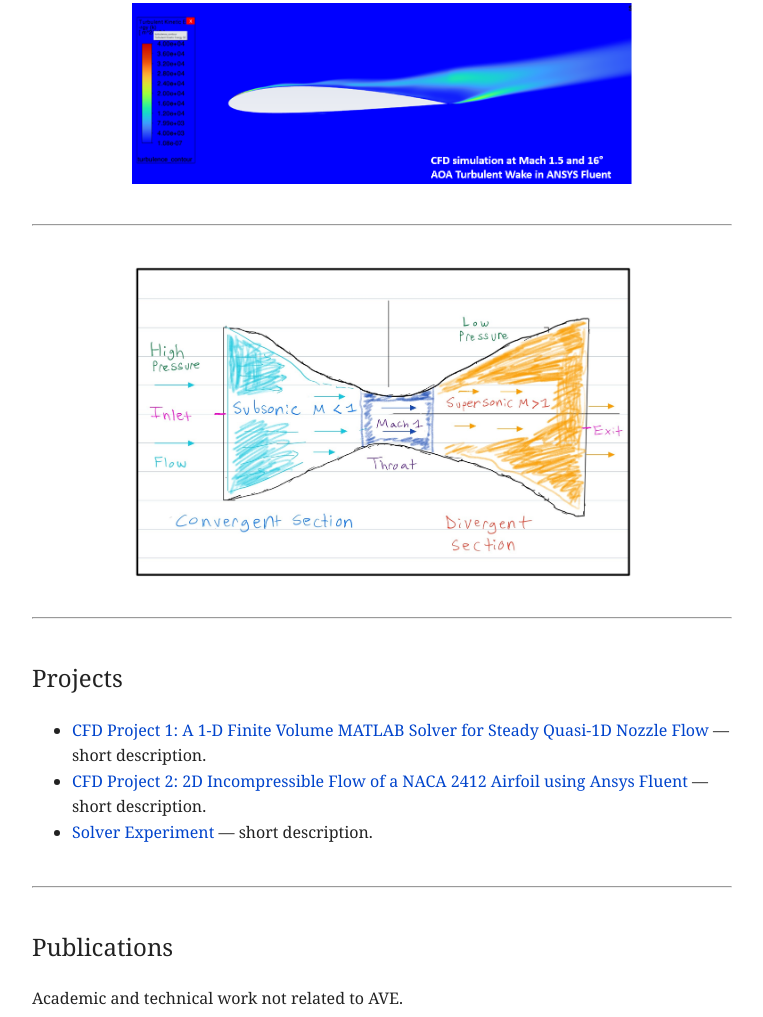
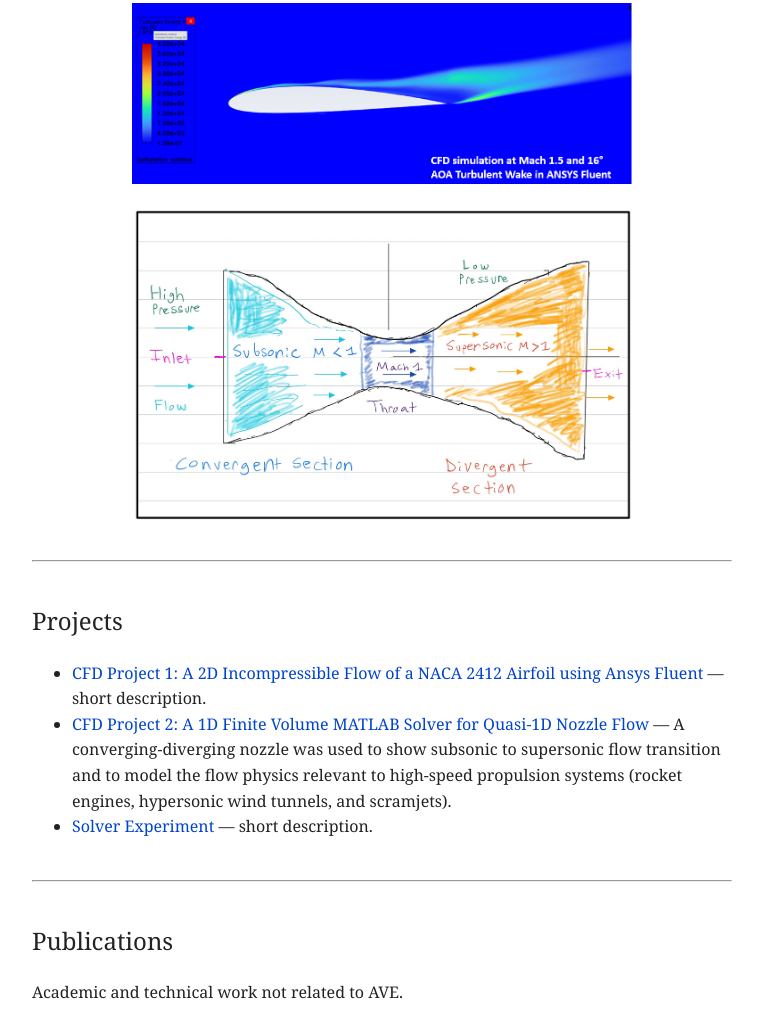
Before and after one commit to Gerardo-Sandovalp1/gerardo-sandovalp1.github.io, a plain HTML site: page index.html in a window 1280 px wide. Shown: the part 353-1370 px from the top of the page, without its empty margins (258-1021 px from the left). Drawn offline with Linux system fonts and the light colour scheme.

Commit message:
Update index.html

```diff
--- a/index.html
+++ b/index.html
@@ -65,7 +65,6 @@ My work focuses on hypersonic aerodynamics and propulsion, fluid mechanics and C
      alt="CFD turbulent wake visualization"
      style="width: 500px; display: block; margin: 25px auto;">
 
-<hr>
 <img src="converging-diverging_nozzle-schematic.png"
      alt="Congerging-Diverging Nozzle Flow Schematic"
      style="width: 500px; display: block; margin: 25px auto;">
@@ -73,8 +72,8 @@ My work focuses on hypersonic aerodynamics and propulsion, fluid mechanics and C
 <hr>
 <h2>Projects</h2>
 <ul>
-    <li><a href="#">CFD Project 1: A 1-D Finite Volume MATLAB Solver for Steady Quasi-1D Nozzle Flow</a> — short description.</li>
-    <li><a href="#">CFD Project 2: 2D Incompressible Flow of a NACA 2412 Airfoil using Ansys Fluent</a> — short description.</li>
+    <li><a href="#">CFD Project 1: A 2D Incompressible Flow of a NACA 2412 Airfoil using Ansys Fluent</a> — short description.</li>
+    <li><a href="#">CFD Project 2: A 1D Finite Volume MATLAB Solver for Quasi-1D Nozzle Flow</a> — A converging-diverging nozzle was used to show subsonic to supersonic flow transition and to model the flow physics relevant to high-speed propulsion systems (rocket engines, hypersonic wind tunnels, and scramjets).</li>
     <li><a href="#">Solver Experiment</a> — short description.</li>
 </ul>
 
```
